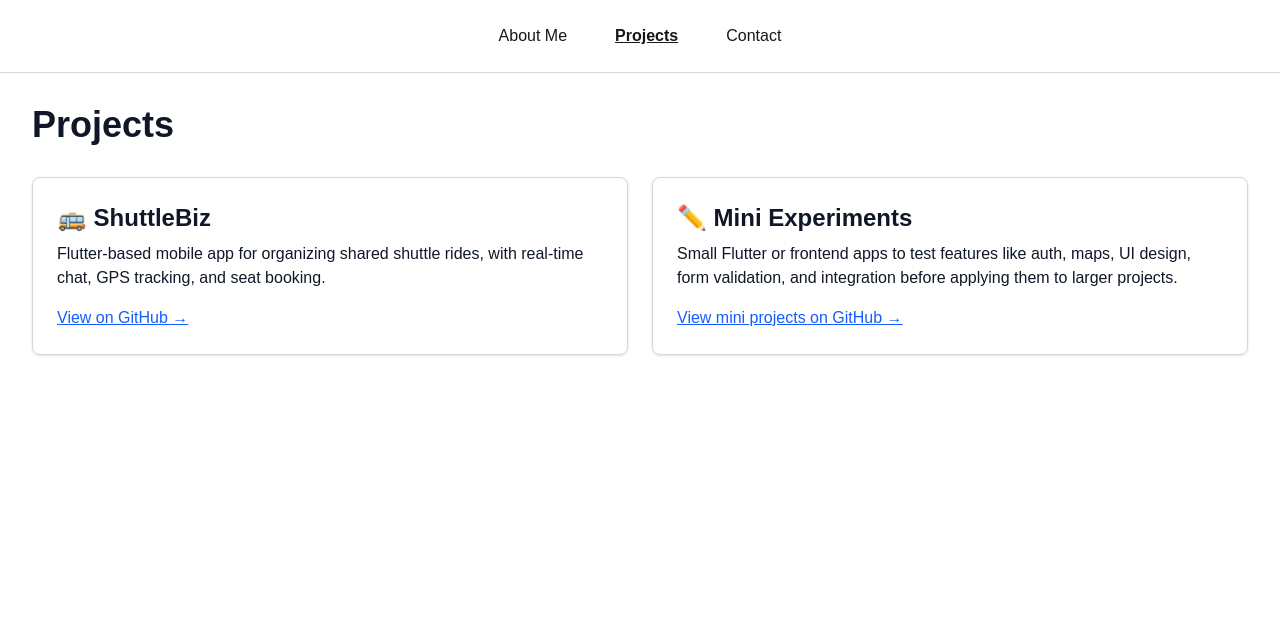
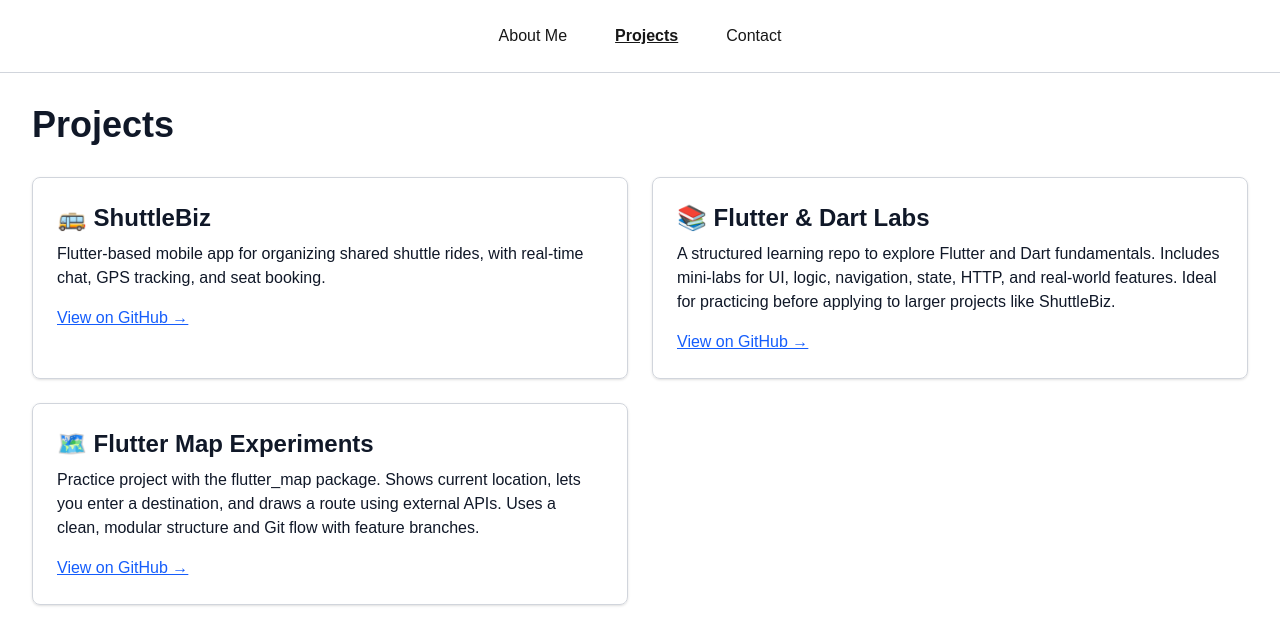
Before and after one commit to marcdevelopez/marcdevelopez-portfolio, a Next.js app: page /projects in a window 1280 px wide. Shown: the top 644 px of the page. Built offline with nearby package versions, Linux system fonts and the light colour scheme.

Commit message:
Update project cards with labs and map experiments

```diff
--- a/src/app/projects/page.js
+++ b/src/app/projects/page.js
@@ -26,21 +26,45 @@ export default function ProjectsPage() {
           </a>
         </div>
 
-        {/* Mini Experiments */}
+        {/* Flutter & Dart Labs */}
         <div className="border border-gray-300 dark:border-gray-700 rounded-lg p-6 shadow-sm hover:shadow-md transition">
-          <h2 className="text-2xl font-semibold mb-2">✏️ Mini Experiments</h2>
+          <h2 className="text-2xl font-semibold mb-2">
+            📚 Flutter & Dart Labs
+          </h2>
           <p className="mb-4">
-            Small Flutter or frontend apps to test features like auth, maps, UI
-            design, form validation, and integration before applying them to
-            larger projects.
+            A structured learning repo to explore Flutter and Dart fundamentals.
+            Includes mini-labs for UI, logic, navigation, state, HTTP, and
+            real-world features. Ideal for practicing before applying to larger
+            projects like ShuttleBiz.
           </p>
           <a
-            href="https://github.com/marcdevelopez?tab=repositories&q=mini&type=source"
+            href="https://github.com/marcdevelopez/flutter-dart-labs"
             target="_blank"
             rel="noopener noreferrer"
             className="text-blue-600 dark:text-blue-400 underline"
           >
-            View mini projects on GitHub →
+            View on GitHub →
+          </a>
+        </div>
+
+        {/* Flutter Map Experiments */}
+        <div className="border border-gray-300 dark:border-gray-700 rounded-lg p-6 shadow-sm hover:shadow-md transition">
+          <h2 className="text-2xl font-semibold mb-2">
+            🗺️ Flutter Map Experiments
+          </h2>
+          <p className="mb-4">
+            Practice project with the flutter_map package. Shows current
+            location, lets you enter a destination, and draws a route using
+            external APIs. Uses a clean, modular structure and Git flow with
+            feature branches.
+          </p>
+          <a
+            href="https://github.com/marcdevelopez/flutter_map_experiments"
+            target="_blank"
+            rel="noopener noreferrer"
+            className="text-blue-600 dark:text-blue-400 underline"
+          >
+            View on GitHub →
           </a>
         </div>
       </div>
```
